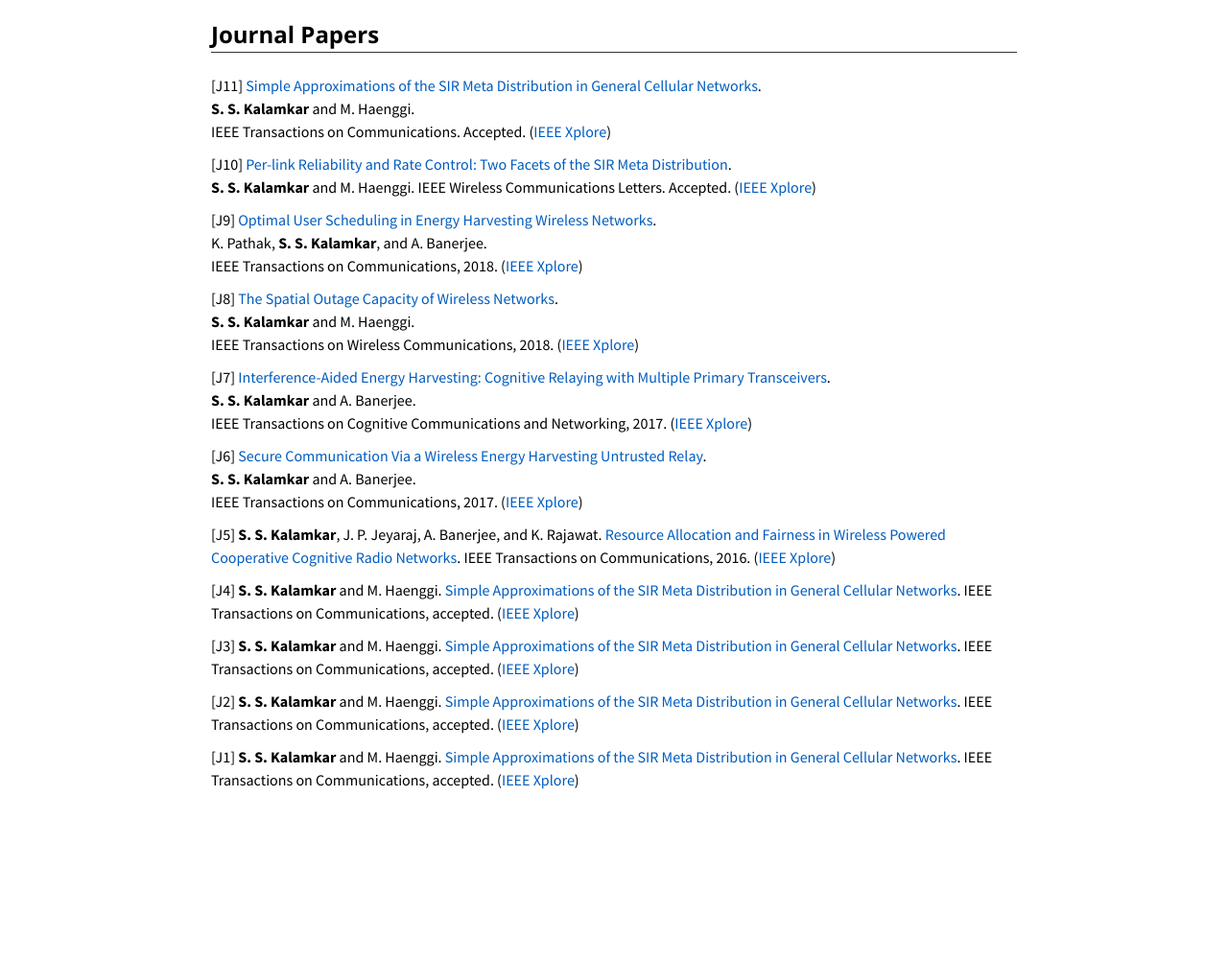
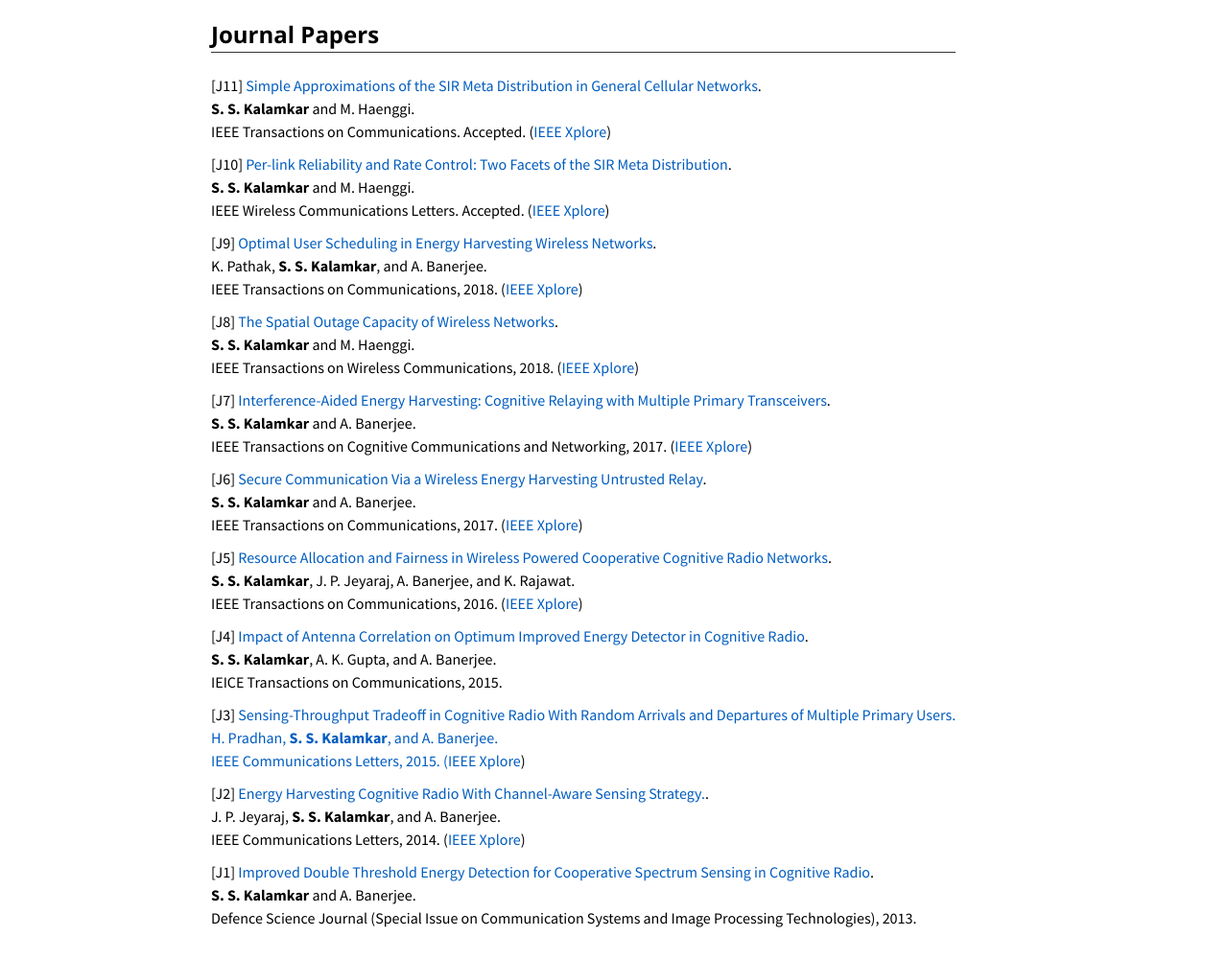
Before and after one commit to skalamkar/skalamkar.github.io, a plain HTML site: page pub.html in a window 1280 px wide. Shown: the part 73-1074 px from the top of the page at 96% size. Before the commit the page ends 930 px from the top, so only its background shows below. Drawn offline with nearby package versions, Linux system fonts and the light colour scheme.

Commit message:
Update pub.html

```diff
--- a/pub.html
+++ b/pub.html
@@ -34,35 +34,40 @@
             <ol class="publication J-list">
               <li>
                 <p class="text-small-margin">
-                  <b>S. S. Kalamkar</b> and M. Haenggi. <a href="file/tcom2019.pdf" target="_blank">Simple Approximations of the SIR Meta Distribution in General Cellular Networks</a>.
-                  IEEE Transactions on Communications, accepted. (<a href="https://ieeexplore.ieee.org/document/8648502" target="_blank">IEEE Xplore</a>)
+                   <a href="file/dsj2013.pdf" target="_blank"> Improved Double Threshold Energy Detection for Cooperative Spectrum Sensing in Cognitive Radio</a>.<br>
+                  <b>S. S. Kalamkar</b> and A. Banerjee.<br>
+                  Defence Science Journal (Special Issue on Communication Systems and Image Processing Technologies), 2013.
                   <br>
                  </p>
               </li>
               <li>
                 <p class="text-small-margin">
-                  <b>S. S. Kalamkar</b> and M. Haenggi. <a href="file/tcom2019.pdf" target="_blank">Simple Approximations of the SIR Meta Distribution in General Cellular Networks</a>.
-                  IEEE Transactions on Communications, accepted. (<a href="https://ieeexplore.ieee.org/document/8648502" target="_blank">IEEE Xplore</a>)
+                  <a href="file/cl2014.pdf" target="_blank">Energy Harvesting Cognitive Radio With Channel-Aware Sensing Strategy.</a>.<br>
+                  J. P. Jeyaraj, <b>S. S. Kalamkar</b>, and A. Banerjee.<br>
+                  IEEE Communications Letters, 2014. (<a href="https://ieeexplore.ieee.org/document/6814804?arnumber=6814804" target="_blank">IEEE Xplore</a>)
                   <br>
                  </p>
               </li>
               <li>
                 <p class="text-small-margin">
-                  <b>S. S. Kalamkar</b> and M. Haenggi. <a href="file/tcom2019.pdf" target="_blank">Simple Approximations of the SIR Meta Distribution in General Cellular Networks</a>.
-                  IEEE Transactions on Communications, accepted. (<a href="https://ieeexplore.ieee.org/document/8648502" target="_blank">IEEE Xplore</a>)
+                  <a href="file/cl2015.pdf" target="_blank">Sensing-Throughput Tradeoff in Cognitive Radio With Random Arrivals and Departures of Multiple Primary Users.<br>
+                  H. Pradhan, <b>S. S. Kalamkar</b>, and A. Banerjee.<br>
+                    IEEE Communications Letters, 2015. (<a href="https://ieeexplore.ieee.org/document/8648502" target="_blank">IEEE Xplore</a>)
                   <br>
                  </p>
               </li>
               <li>
                 <p class="text-small-margin">
-                  <b>S. S. Kalamkar</b> and M. Haenggi. <a href="file/tcom2019.pdf" target="_blank">Simple Approximations of the SIR Meta Distribution in General Cellular Networks</a>.
-                  IEEE Transactions on Communications, accepted. (<a href="https://ieeexplore.ieee.org/document/8648502" target="_blank">IEEE Xplore</a>)
+                  <a href="file/ieice2015.pdf" target="_blank">Impact of Antenna Correlation on Optimum Improved Energy Detector in Cognitive Radio</a>.<br>
+                  <b>S. S. Kalamkar</b>, A. K. Gupta, and A. Banerjee.<br>
+                  IEICE Transactions on Communications, 2015.
                   <br>
                  </p>
               </li>
               <li>
                 <p class="text-small-margin">
-                  <b>S. S. Kalamkar</b>, J. P. Jeyaraj, A. Banerjee, and K. Rajawat. <a href="file/tcom2016.pdf" target="_blank">Resource Allocation and Fairness in Wireless Powered Cooperative Cognitive Radio Networks</a>.
+                  <a href="file/tcom2016.pdf" target="_blank">Resource Allocation and Fairness in Wireless Powered Cooperative Cognitive Radio Networks</a>.<br>
+                  <b>S. S. Kalamkar</b>, J. P. Jeyaraj, A. Banerjee, and K. Rajawat.<br>
                   IEEE Transactions on Communications, 2016. (<a href="https://ieeexplore.ieee.org/document/7492612?reload=true&arnumber=7492612" target="_blank">IEEE Xplore</a>)
 
                  </p>
@@ -102,7 +107,7 @@
               <li>
                 <p class="text-small-margin">
                   <a href="file/wcl2019.pdf" target="_blank">Per-link Reliability and Rate Control: Two Facets of the SIR Meta Distribution</a>.</br>
-                   <b>S. S. Kalamkar</b> and M. Haenggi.
+                   <b>S. S. Kalamkar</b> and M. Haenggi.<br>
                   IEEE Wireless Communications Letters. Accepted. (<a href="" target="_blank">IEEE Xplore</a>)
                   <br>
                  </p>
```
